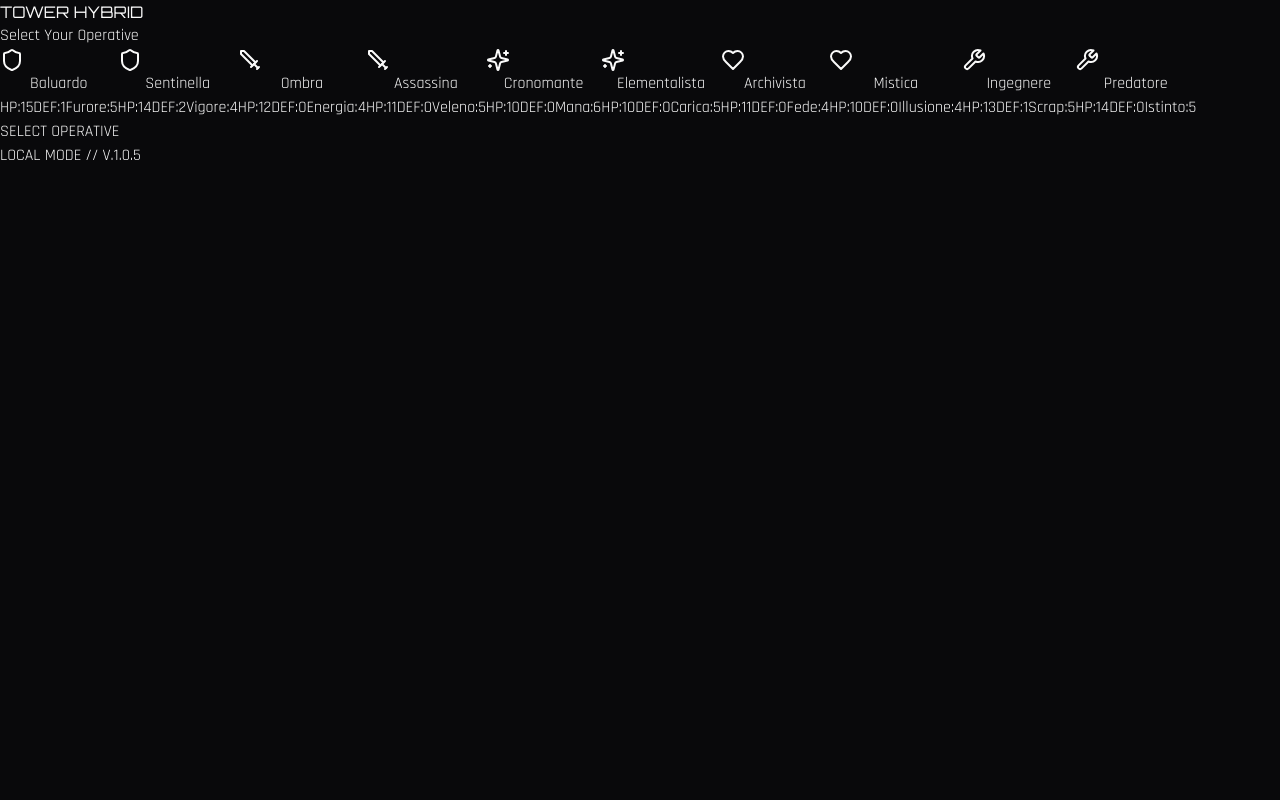
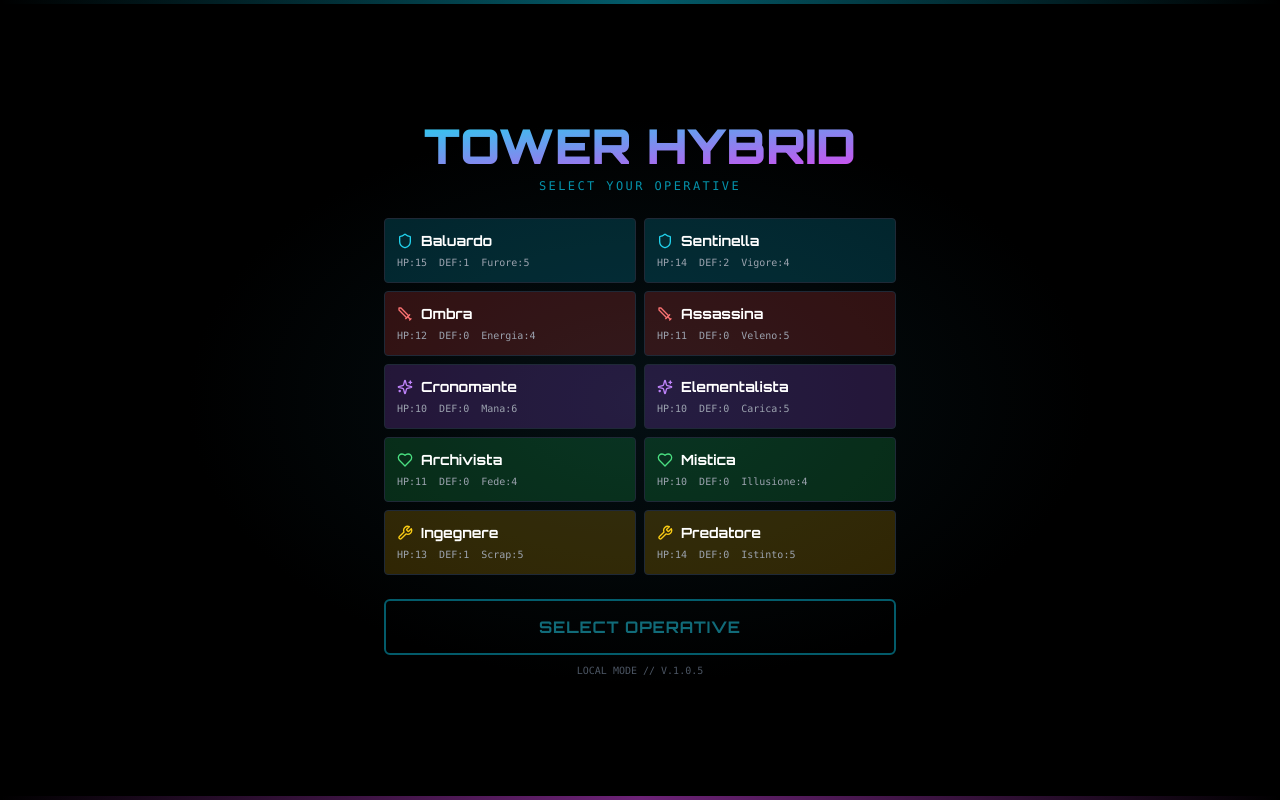
Before and after one commit to LafraFrost/tower-hybrid-game, a React app: page / in a window 1280 px wide. Built offline with nearby package versions, Linux system fonts and the light colour scheme; the HTML template or start-up script is replaced by a standard one.

Commit message:
Fix: remove client prefix from tailwind content paths

```diff
--- a/tailwind.config.ts
+++ b/tailwind.config.ts
@@ -1,8 +1,11 @@
 import type { Config } from "tailwindcss";
+import animate from "tailwindcss-animate";
+import typography from "@tailwindcss/typography";
 
 export default {
   darkMode: ["class"],
-  content: ["./client/index.html", "./client/src/**/*.{js,jsx,ts,tsx}"],
+  // ABBIAMO TOLTO "client/" DA QUI SOTTO:
+  content: ["./index.html", "./src/**/*.{js,jsx,ts,tsx}"],
   theme: {
     extend: {
       borderRadius: {
@@ -51,7 +54,6 @@ export default {
           "4": "hsl(var(--chart-4))",
           "5": "hsl(var(--chart-5))",
         },
-        // Neon Custom Colors
         "neon-cyan": "hsl(var(--neon-cyan))",
         "neon-magenta": "hsl(var(--neon-magenta))",
         "neon-yellow": "hsl(var(--neon-yellow))",
@@ -78,5 +80,5 @@ export default {
       },
     },
   },
-  plugins: [require("tailwindcss-animate"), require("@tailwindcss/typography")],
+  plugins: [animate, typography],
 } satisfies Config;
```
